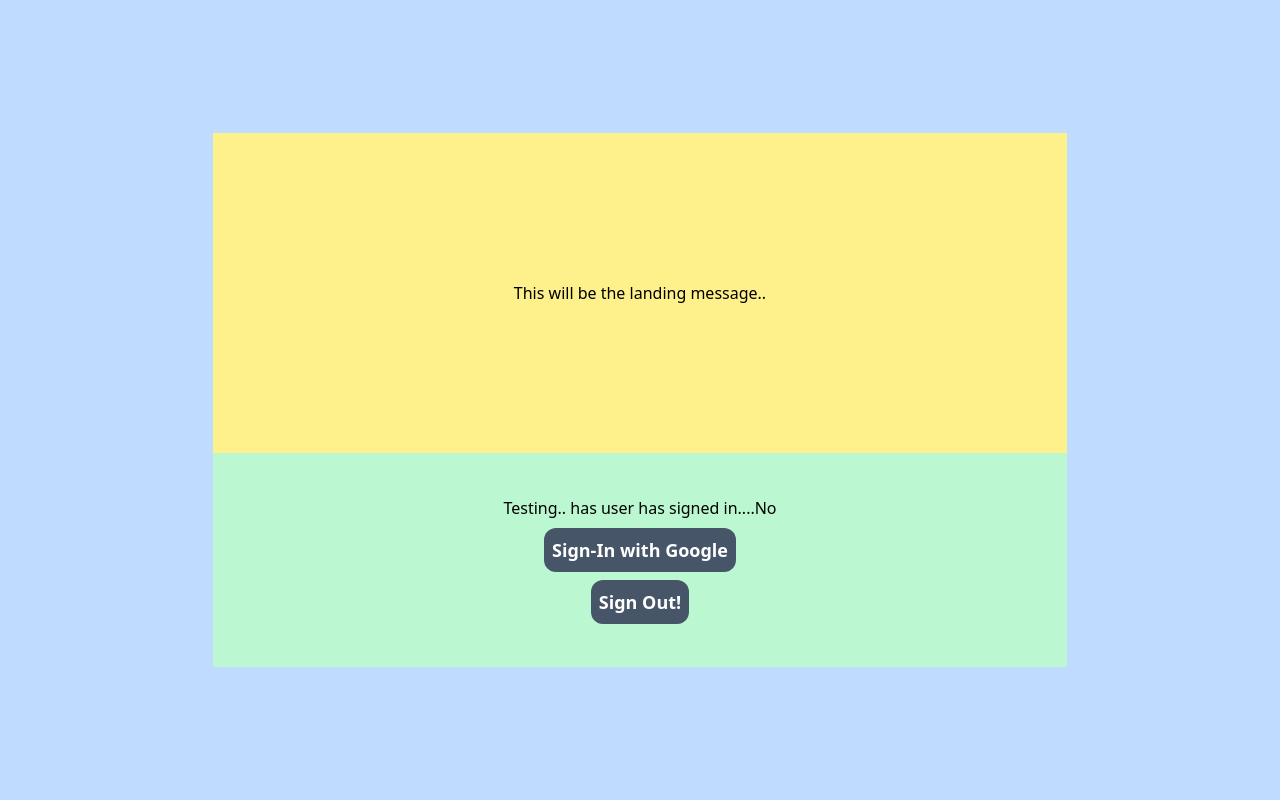
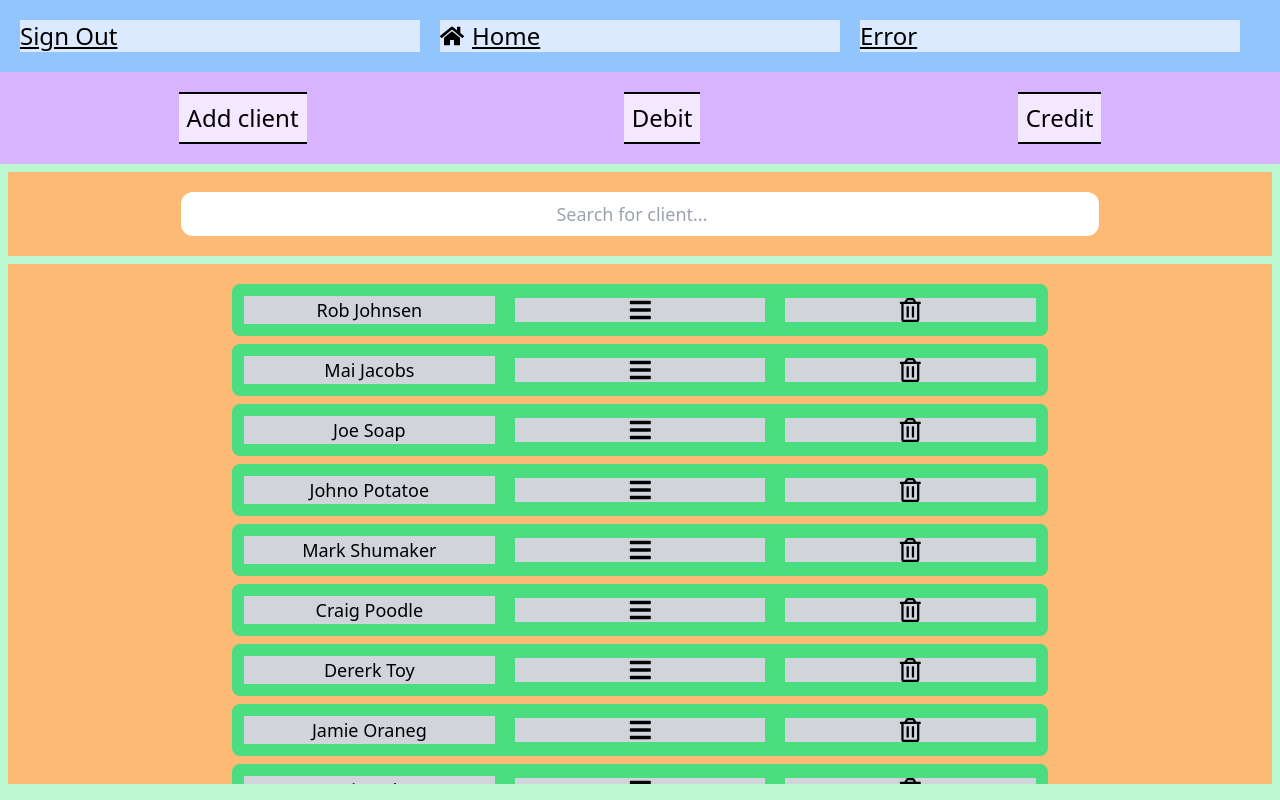
Before and after one commit to RobJJ/crud-client-app, a React (Create React App) app: page /home in a window 1280 px wide. Before the commit this address led to /login. Built offline with nearby package versions, Linux system fonts and the light colour scheme; no server answers.

Commit message:
Started to implement a hydrate feature on initial login

```diff
--- a/src/App.js
+++ b/src/App.js
@@ -18,7 +18,7 @@ function App() {
   return (
     <Routes>
       <Route path="/login" element={<LandingPage />} />
-      <Route path="/" element={<ProtectedRoute />}>
+      {/*<Route path="/" element={<ProtectedRoute />}>*/}
       <Route path="/home" element={<HomePage />}>
         <Route index element={<HomeHome />} />
         <Route path="client/:clientId" element={<HomeClient />}>
@@ -27,7 +27,7 @@ function App() {
           <Route path="transaction" element={<ClientTransaction />} />
         </Route>
       </Route>
-      </Route>
+      {/*</Route>*/}
     </Routes>
   );
 }
@@ -35,4 +35,4 @@ function App() {
 export default App;
 
 // Use the 'exact' param for precise matching for routes
-//
+// Have disabled the protect route for development
--- a/src/Components/ClientList/ClientList-parent-component.jsx
+++ b/src/Components/ClientList/ClientList-parent-component.jsx
@@ -141,7 +141,7 @@ function ClientList(params) {
 
       <section className="bg-orange-300 overflow-auto h-full w-full flex flex-col gap-2 p-5 mb-2 items-center">
         {clients.map((client) => (
-          <ClientListItem itemObj={client} />
+          <ClientListItem key={client.uid} itemObj={client} />
         ))}
       </section>
     </div>
--- a/src/Context-Reducer/Context.jsx
+++ b/src/Context-Reducer/Context.jsx
@@ -1,28 +1,86 @@
-import React, { useContext, useState, useRef, useEffect } from "react";
+import React, {
+  useContext,
+  useState,
+  useRef,
+  useEffect,
+  useReducer,
+} from "react";
 //
 import UserDatabaseServices from "../Firebase/firebase-services";
+import reducer from "./Reducer";
 import { v4 as uuidv4 } from "uuid";
 import { onAuthStateChangedListener } from "../Firebase/firebase-auth";
 import { useNavigate } from "react-router-dom";
 //
+// Initial State for the reducer state
+// Lets try make this an empty object and then spread everything into it from user log
+const initialState = {
+  // client array: Array of objects. Obj has basicInfo for now
+  // clients: [],'
+  // basicInfo of current user
+  // basicInfo: {}
+  // could add - finances here for later
+};
 //
 const AppContext = React.createContext();
 //
 //
 const AppProvider = ({ children }) => {
+  const [state, dispatch] = useReducer(reducer, initialState);
+
   //
   const [currentUser, setCurrentUser] = useState(null);
   //
+  //
+  const hydrateUser = async (userObj) => {
+    // client array: Array of objects. Obj has basicInfo for now
+    // clients: [],'
+    // basicInfo of current user
+    // basicInfo: {}
+    // could add - finances here for later
+    //
+    // Get basic Info in state
+
+    // res: contains the user clients collection
+    // const res = await UserDatabaseServices.getAllUsersClients(userObj.uid);
+    // res.docs returns the array of clients
+    // console.log(res.docs);
+    //
+    // const userBasicInfo = {};
+    console.log("In Hydrate.. userOjb is :", Boolean(userObj));
+    const userBasicInfoObj = await UserDatabaseServices.getUser(
+      userObj.uid
+    ).then((res) => {
+      console.log(res.data().userInfo);
+      // return { ...res.data().userInfo };
+    });
+    // userBasicInfo is an obj containing the user's basicInfo
+    // const userBasicInfo = { ...userDoc.data().userInfo };
+    // console.log(userBasicInfoObj);
+  };
+  //
   useEffect(() => {
     // Passing the callback to the listener - calls unsub on unmount - cleans up the function on the listener
-    const unsubscribe = onAuthStateChangedListener((user) => {
+    const unsubscribe = onAuthStateChangedListener(async (user) => {
       if (user) {
-        UserDatabaseServices.createUserDocFromAuth(user);
+        // I made the callback async to allow the user to be populated fully.
+        // It has made it slow though... the initial load of the page...
+        // The trade off though, is that we can get all the info available
+        const res = await UserDatabaseServices.createUserDocFromAuth(user);
+        console.log("RESPONSE: ", res);
+        // hydrate the user when signing in
+        hydrateUser(user);
+        console.log("user is true ????");
         // getAllUsersClients(user.uid);
       } else {
-        // setClients([]);
+        console.log(
+          "User on login not true?? dafuk... i will wipe out state here??"
+        );
       }
+      // this shit runs when user logs in and logs out
       console.log("Coming from Context", user);
+      // dispatch({ type: "HYDRATE_USER_STATE", payload: user });
+      // setting currentUser.. This is not helpful
       setCurrentUser(user);
     });
     return unsubscribe;
--- a/src/Context-Reducer/Reducer.jsx
+++ b/src/Context-Reducer/Reducer.jsx
@@ -0,0 +1,26 @@
+const reducer = (state, action) => {
+  if (action.type === "ADD_CLIENT") {
+    return {
+      ...state,
+      uniqueClients: state.uniqueClients + 1,
+      clients: [
+        ...state.clients,
+        {
+          ...action.payload,
+          uniqueClient: state.uniqueClients + 1,
+          joined: action.payload.dateJoined,
+        },
+      ],
+    };
+  }
+
+  //   if (action.type === "HYDRATE_USER_STATE") {
+  //     return {
+  //       ...action.payload,
+  //     };
+  //   }
+  //
+  return state;
+};
+//
+export default reducer;
--- a/src/Firebase/firebase-services.js
+++ b/src/Firebase/firebase-services.js
@@ -14,7 +14,21 @@ import {
 //
 //
 class UserDatabaseServices {
-  // ************************
+  //
+  // getUserBasicIfno = (uid) => {};
+  //
+  getUser = (uid) => {
+    const userDoc = doc(db, "users", uid);
+    return getDoc(userDoc);
+  };
+  //
+  // Returns promise of UserClientsCollection
+  getAllUsersClients = (userUID) => {
+    const userDocRef = doc(db, "users", userUID);
+    const userClientsCollectionRef = collection(userDocRef, "clients");
+    return getDocs(userClientsCollectionRef);
+  };
+  //
   // Creating User Based methods here,, should seperate this into its own class ... try here first. Do they share any info? besides the db...
   createUserDocFromAuth = async (userAuth) => {
     // doc() gets the doc back
@@ -27,7 +41,8 @@ class UserDatabaseServices {
     // Does the user exists? If not lets create one for DB
     if (!userSnapShot.exists()) {
       const { displayName, email } = userAuth;
-      const createdAt = new Date();
+      const createdAt = new Date().toISOString().slice(0, 10);
+      // const createdAt = new Date();
       // Create this object to contain the basic info, which in turn seperates it from the clients object. Singular field vs spread out
       const userInfo = {
         displayName,
```
Lines whose indentation alone changed are shown as unchanged.
